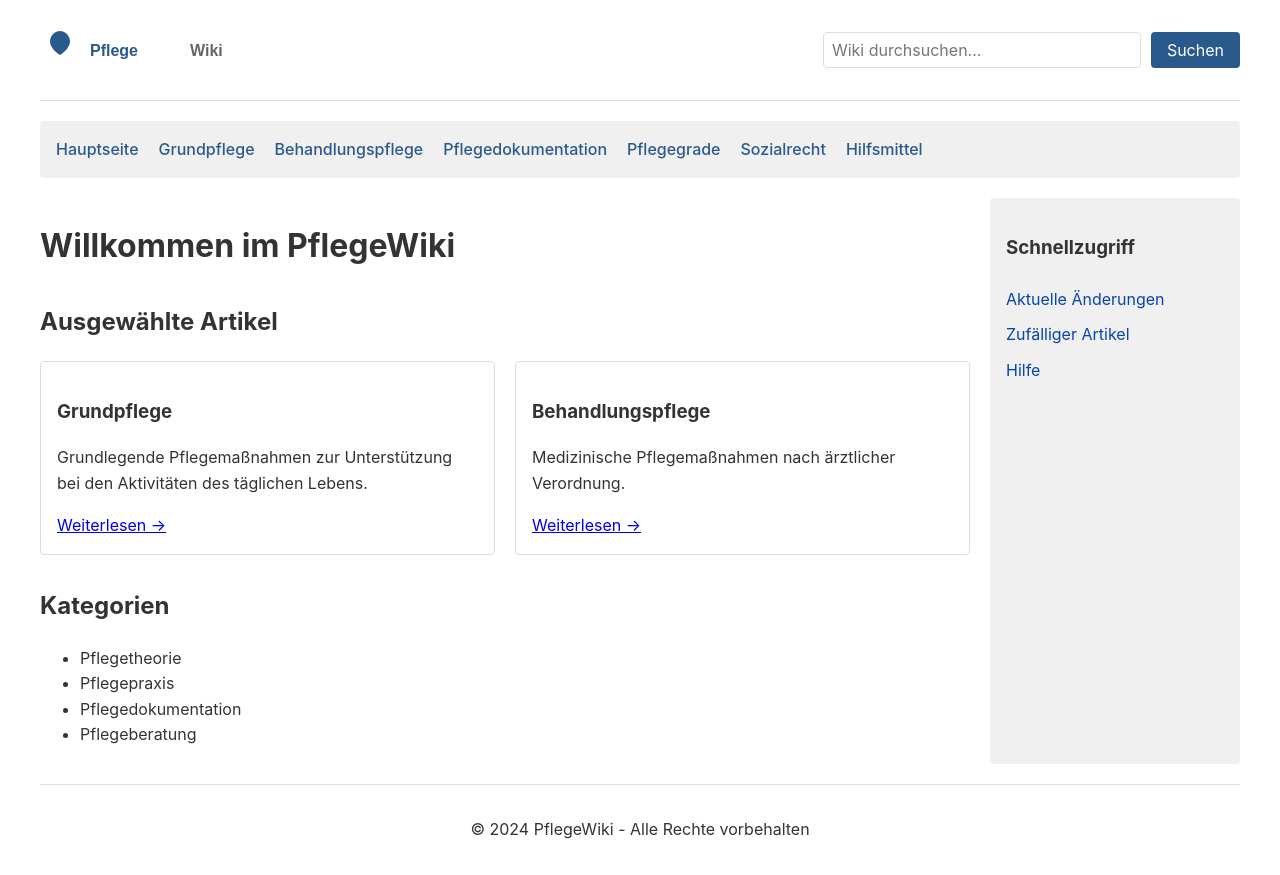
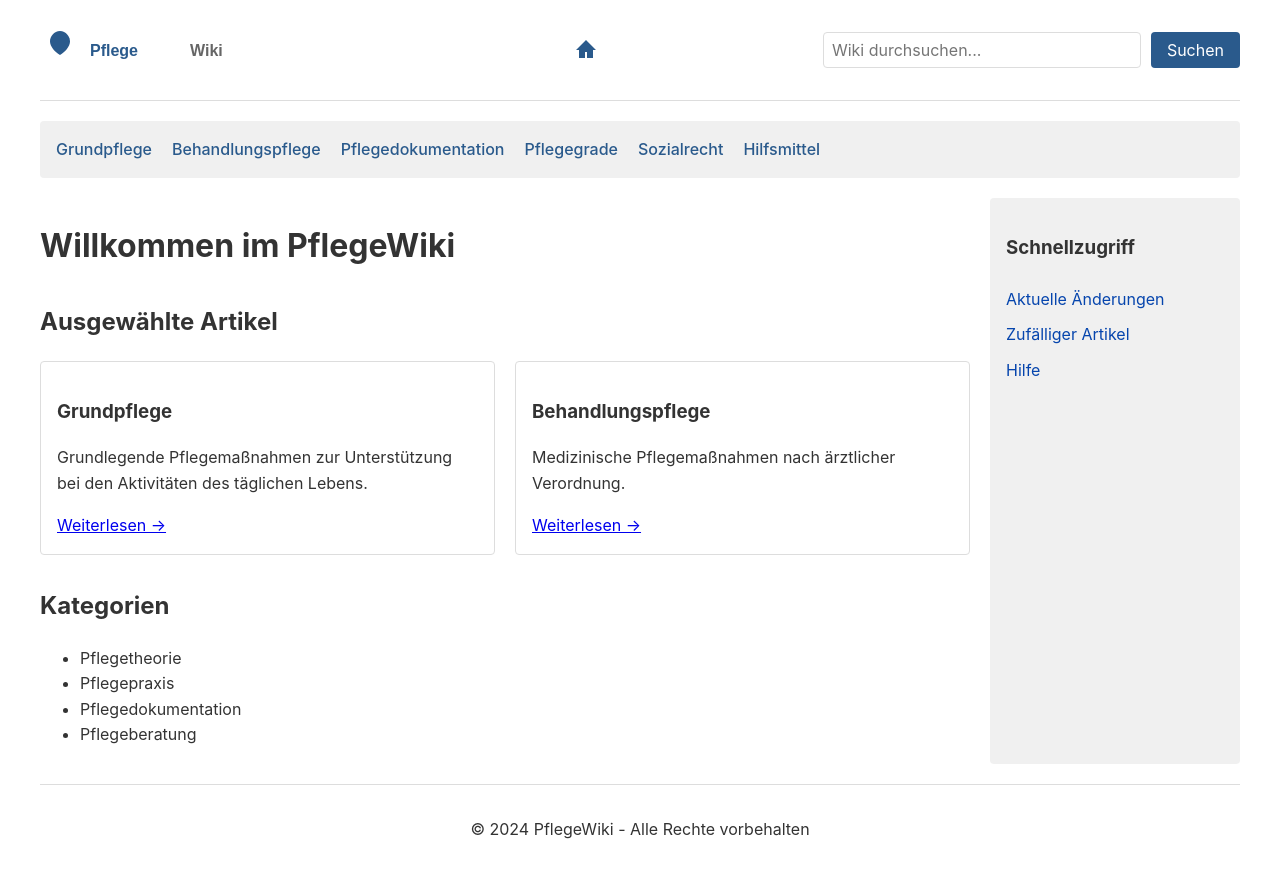
Before and after one commit to PBA-Dev/allstarswiki, a website: page index.html in a window 1280 px wide. Drawn offline with Linux system fonts and the light colour scheme.

Commit message:
Agent query: Please verify:     1. Is the house icon visible next to the logo in the header?     2. Does the house icon link work correctly and take you to the homepage?     3. Has the "Hauptseite" link been removed from all navigation menus?     4. Is the house icon styled correctly with the primary color and hover effect?

```diff
--- a/css/style.css
+++ b/css/style.css
@@ -40,6 +40,24 @@ body {
 .logo img {
     height: 60px;
 }
+.home-link {
+    margin-left: 10px;
+    display: flex;
+    align-items: center;
+    text-decoration: none;
+}
+
+.home-icon {
+    width: 24px;
+    height: 24px;
+    fill: var(--primary-color);
+    transition: fill 0.2s ease;
+}
+
+.home-link:hover .home-icon {
+    fill: var(--link-hover-color);
+}
+
 
 .search-container {
     display: flex;
--- a/index.html
+++ b/index.html
@@ -17,6 +17,11 @@
                     <img src="assets/logo.svg" alt="PflegeWiki Logo">
                 </a>
             </div>
+            <a href="index.html" class="home-link">
+                <svg class="home-icon" viewBox="0 0 24 24" xmlns="http://www.w3.org/2000/svg">
+                    <path d="M12 2L2 12h3v8h6v-6h2v6h6v-8h3L12 2z"/>
+                </svg>
+            </a>
             <div class="search-container">
                 <input type="text" id="searchInput" placeholder="Wiki durchsuchen...">
                 <button id="searchButton">Suchen</button>
@@ -25,7 +30,7 @@
 
         <nav class="wiki-nav">
             <ul>
-                <li><a href="index.html">Hauptseite</a></li>
+
                 <li><a href="articles/grundpflege.html">Grundpflege</a></li>
                 <li><a href="articles/behandlungspflege.html">Behandlungspflege</a></li>
                 <li><a href="articles/pflegedokumentation.html">Pflegedokumentation</a></li>
```
Also changed, not shown: articles/behandlungspflege.html (+6 -1 lines), articles/grundpflege.html (+6 -1 lines), articles/hilfsmittel.html (+6 -1 lines), articles/pflegedokumentation.html (+6 -1 lines), articles/pflegegrade.html (+6 -1 lines), articles/sozialrecht.html (+6 -1 lines).
